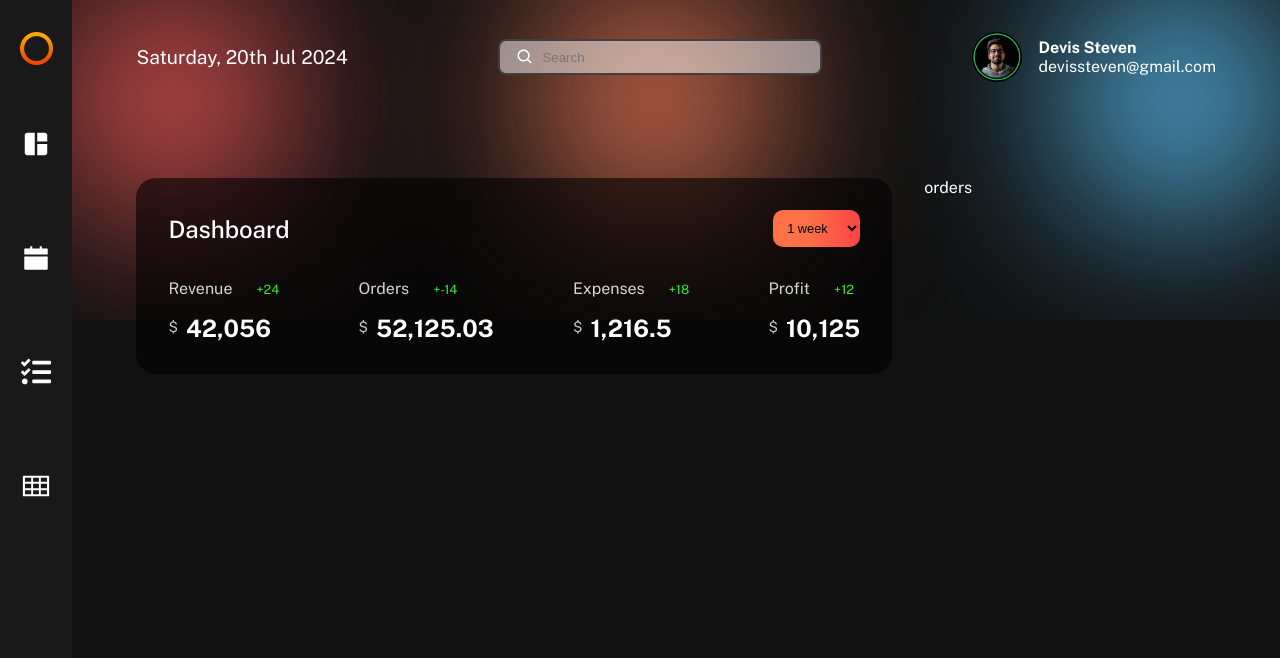
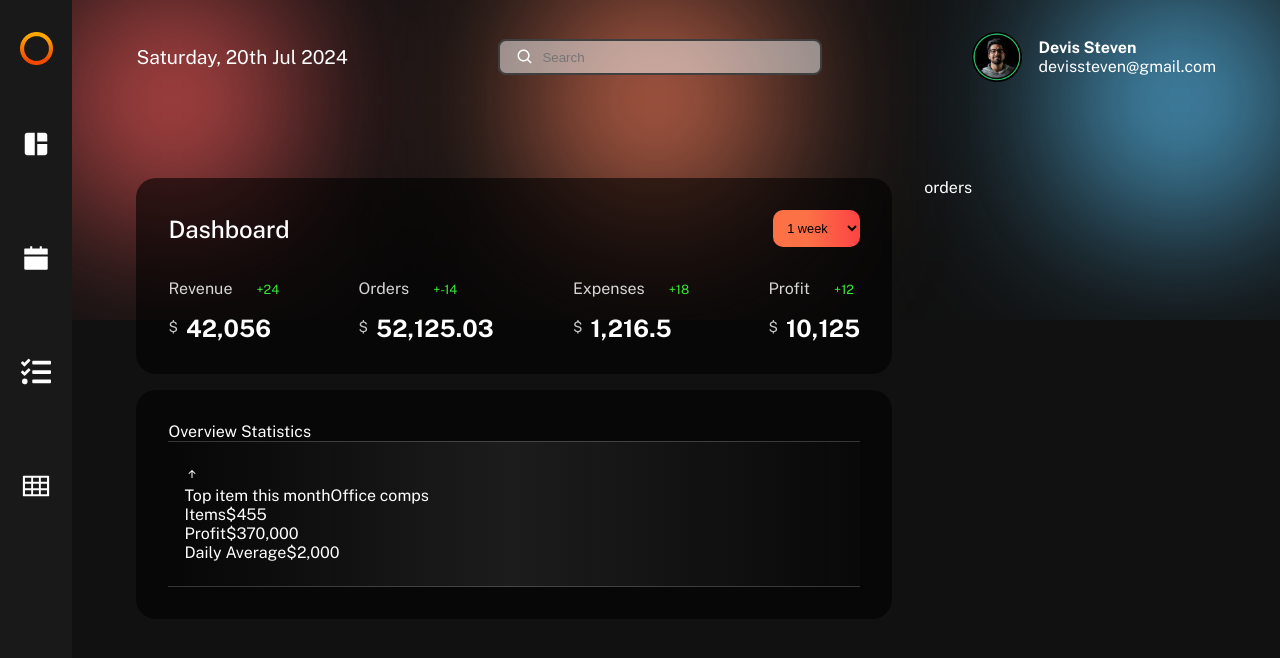
Before and after one commit to upadhyayaditi/Admin-Dashbaord, a React (Vite) app: page /dashboard in a window 1280 px wide. Shown: the top 658 px of the page. Built offline with nearby package versions, Linux system fonts and the light colour scheme.

Commit message:
Statistics.jsx file is completed

```diff
--- /dev/null
+++ b/src/components/Statistics/Statistics.jsx
@@ -0,0 +1,35 @@
+import { BsArrowUpShort } from 'react-icons/bs'
+import css from './Statistics.module.css'
+import { groupNumber } from '../../data'
+
+const Statistics = () => {
+  return (
+    <div className={`${css.container} theme-container`}>
+        <span className={css.title}>
+            Overview Statistics
+        </span>
+        <div className={`${css.cards} grey-container`}>
+            <div>
+                <div className={css.ArrowIcon}>
+                    <BsArrowUpShort />
+                </div>
+                <div className={css.card}>
+                    <span>Top item this month</span><span>Office comps</span>
+                </div>
+            </div>
+            <div className={css.card}>
+                <span>Items</span><span>${groupNumber(455)}</span>
+            </div>
+            <div className={css.card}>
+                <span>Profit</span><span>${groupNumber(370000)}</span>
+            </div>
+
+            <div className={css.card}>
+                <span>Daily Average</span><span>${groupNumber(2000)}</span>
+            </div>
+        </div>
+    </div>
+  )
+}
+
+export default Statistics
--- a/src/pages/Dashboard/Dashboard.jsx
+++ b/src/pages/Dashboard/Dashboard.jsx
@@ -1,3 +1,4 @@
+import Statistics from '../../components/Statistics/Statistics'
 import { cardsData, groupNumber } from '../../data/index'
 import css from './Dashboard.module.css'
 
@@ -35,6 +36,8 @@ const Dashboard = () => {
               }
             </div>
         </div>
+
+        <Statistics />
       </div>
 
       <div className={css.orders}>
```
Also changed, not shown: src/components/Statistics/Statistics.module.css (added).
